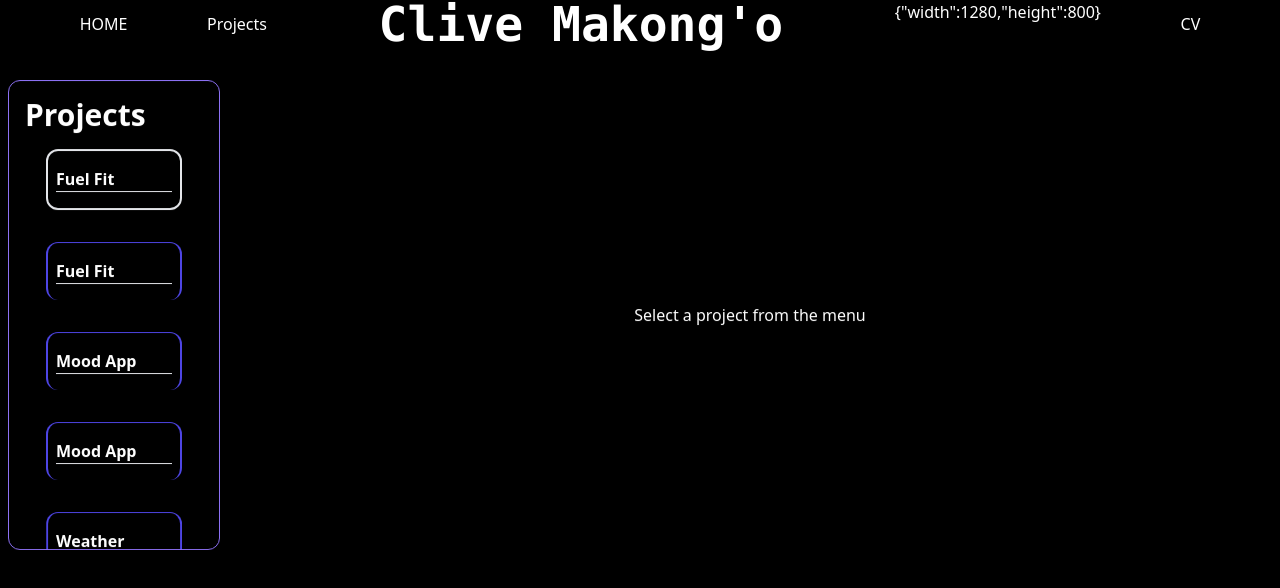
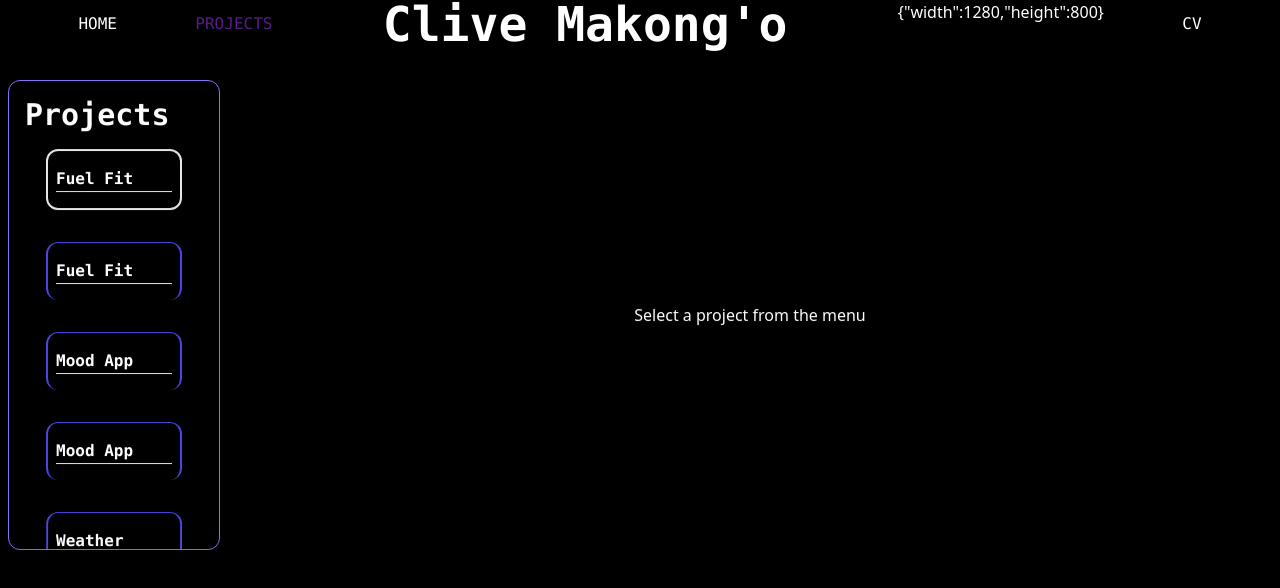
Before and after one commit to Clive-Makongo/my-portfolio, a React (Vite) app: page / in a window 1280 px wide. Both pictures are taken after a click on the button "CV". Shown: the top 588 px of the page. Built offline with nearby package versions, Linux system fonts and the light colour scheme.

Commit message:
menu respnsiveness

```diff
--- a/src/components/Description.jsx
+++ b/src/components/Description.jsx
@@ -4,22 +4,19 @@ import img from '../assets/images/profile-pic.jpg'
 function Description() {
   return (
     <div className="flex flex-row m-4 h-[50vwh]">
+
       <motion.p
         nitial={{ opacity: 0 }}
         animate={{ opacity: 1 }}
         transition={{ duration: 3 }}
         whileHover={{ scale: 1.02 }}
-        className="m-4 bg-primary flex font-bold justify-center text-center flex-col"
+        className="m-4 bg-primary flex font-bold justify-center font-mono text-center flex-col"
       >
         Clive Makong'o is a dynamic Front-End Web Developer with emerging experience in Back-End technologies, currently based in London. With a strong foundation in creating responsive and intuitive user interfaces, Clive leverages modern JavaScript frameworks to build engaging web applications.
         <hr />
 
-        Clive's technical repertoire spans a wide range of technologies, including ReactJS, HTML5, CSS3, JavaScript, and TypeScript for front-end development, complemented by Java, Python, and Node.js for back-end work. His proficiency extends to database management with MySQL, MongoDB, and PostgreSQL, as well as familiarity with essential tools like Git, GitHub, Docker, and Azure DevOps.
+        Clive's technical repertoire spans a wide range of technologies, including ReactJS, HTML5, CSS3 and JavaScript for front-end development, complemented by Java, Python, and Node.js for back-end work. His proficiency extends to database management with MySQL, MongoDB, and PostgreSQL, as well as familiarity with essential tools like Git, GitHub, Docker, and Azure DevOps.
         Currently working as the sole Front-End Developer at DIFOKO IT Solutions BV, Clive is responsible for the design and implementation of UI/UX elements for a startup project. His role involves seamless integration with back-end teams and collaboration across DevOps, Database Engineering, and Machine Learning departments.
-        <hr />
-
-        Clive's professional journey includes experience in customer-focused roles at NationWide Building Society and BT Group, where he honed his problem-solving and communication skills. His ability to work effectively in team environments and manage complex projects is evident from his contributions to various web development projects, including the ConsultUs Website, a Wellness App, and a Mood App.
-        With a passion for continuous learning, Clive's interests extend beyond web development into Computer Science, Mathematics, Physics, and Philosophy. This multidisciplinary approach allows him to bring unique perspectives and innovative solutions to his work.
         <hr />
 
         Clive is a graduate of the Front End Web Development Boot Camp from edX, where he gained intensive training in a wide array of web technologies.
--- a/src/components/ScrollMenu.jsx
+++ b/src/components/ScrollMenu.jsx
@@ -64,7 +64,7 @@ const ScrollMenu = ({ items, onSelectProject }) => {
 
                     <motion.div
                         key={item.id}
-                        className={`snap-start my-8 mx-auto py-4 p-2 cursor-pointer hover:bg-indigo-600 hover:text-black font-bold transition-colors divide-y divide-blue-200 duration-200 rounded-xl w-4/5  ${selectedItemId === item.id ? 'bg-indigo-600 border-2 border-indigo-900' : 'hover:bg-indigo-600 border-2 border-indigo-90'
+                        className={`snap-start my-8 mx-auto font-mono py-4 p-2 cursor-pointer hover:bg-indigo-600 hover:text-black font-bold transition-colors divide-y divide-blue-200 duration-200 rounded-xl w-4/5  ${selectedItemId === item.id ? 'bg-indigo-600 border-2 border-indigo-900' : 'hover:bg-indigo-600 border-2 border-indigo-90'
                             }`}
                         initial={{ x: -100 }}
                         animate={{
--- a/src/index.css
+++ b/src/index.css
@@ -7,7 +7,7 @@ body {
 }
 
 .scrollbar-hide::-webkit-scrollbar {
-  display: none;
+  display: block;
 }
 
 .scrollbar-hide {
--- a/src/pages/Home.jsx
+++ b/src/pages/Home.jsx
@@ -71,30 +71,30 @@ const pageTransition = {
   duration: 0.5
 };
 
-function ScrollReveal({ children }) {
-  const controls = useAnimation();
-  const [ref, inView] = useInView({
-    triggerOnce: true,
-    threshold: 0.1,
-  });
+// function ScrollReveal({ children }) {
+//   const controls = useAnimation();
+//   const [ref, inView] = useInView({
+//     triggerOnce: true,
+//     threshold: 0.1,
+//   });
 
-  useEffect(() => {
-    if (inView) {
-      controls.start("visible");
-    }
-  }, [controls, inView]);
+//   useEffect(() => {
+//     if (inView) {
+//       controls.start("visible");
+//     }
+//   }, [controls, inView]);
 
-  return (
-    <motion.div
-      ref={ref}
-      animate={controls}
-      initial="hidden"
-      variants={itemVariants}
-    >
-      {children}
-    </motion.div>
-  );
-}
+//   return (
+//     <motion.div
+//       ref={ref}
+//       animate={controls}
+//       initial="hidden"
+//       variants={itemVariants}
+//     >
+//       {children}
+//     </motion.div>
+//   );
+// }
 
 function Home() {
   const [navItems, setNavItems] = useState([]);
@@ -159,11 +159,17 @@ function Home() {
         className="flex flex-row justify-evenly"
         variants={headerVariants}
       >
-        <button onClick={handleHomeClick}>HOME</button>
-        <button onClick={handleProjectsClick}>Projects</button>
+            <motion.button
+              whileHover={{scale: 1.06}}
+              className={`font-mono ${showProjects != true ? 'text-purple-900' : ''}`} onClick={handleHomeClick}>HOME</motion.button>
+            <motion.button
+              whileHover={{ scale: 1.06 }}
+              className={`font-mono ${showProjects == true ? 'text-purple-900' : ''}`} onClick={handleProjectsClick}>PROJECTS</motion.button>
         <Header />
         <div>{JSON.stringify(size)}</div>
-        <button onClick={handleProjectsClick}>CV</button>
+            <motion.button
+              whileHover={{ scale: 1.06 }}
+              className="font-mono" onClick={handleProjectsClick}>CV</motion.button>
       </motion.div>
       <div className="flex flex-row mt-8">
         <AnimatePresence mode="wait">
@@ -186,7 +192,7 @@ function Home() {
                 }}
               >
                 <motion.h1
-                  className="text-3xl font-bold m-4 mb-4"
+                  className="text-3xl font-bold font-mono m-4 mb-4"
                   variants={itemVariants}
                 >
                   Projects
--- a/src/projects.json
+++ b/src/projects.json
@@ -6,5 +6,5 @@
     "Day Planner": "https://clive-makongo.github.io/dayPlanner/",
     "Password Generator": "https://clive-makongo.github.io/passwordGen/",
     "Physics Engine": " https://clive-makongo.github.io/physEng/",
-    "Travelling Salesman Problem": "https://clive-makongo.github.io/TravellingSalesman/"
+    "Travelling Salesman Problem (WIP)": "https://clive-makongo.github.io/TravellingSalesman/"
 }
```
